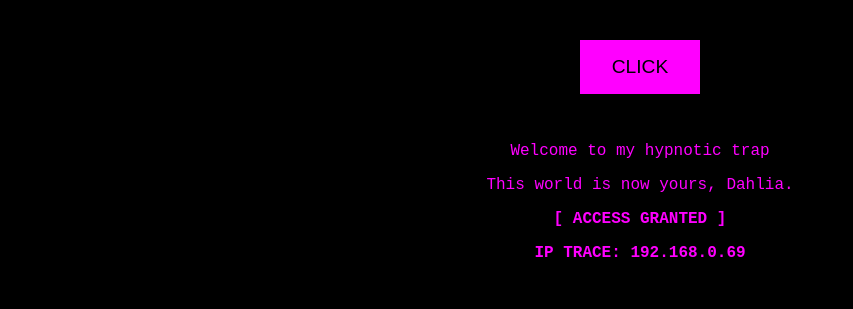
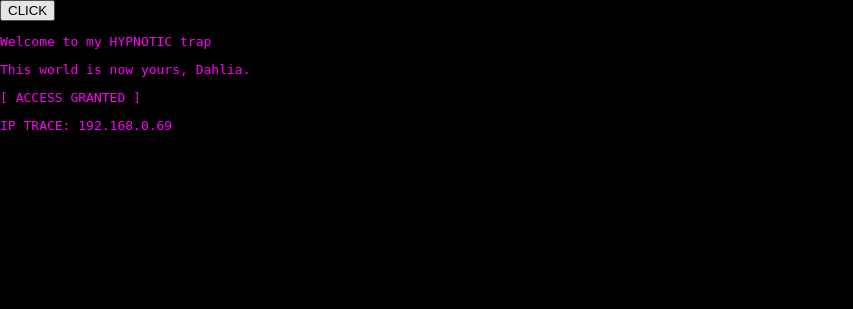
Before and after one commit to SpoilDahlia2d/dahliaware-webapp, a Flask app: page / in a window 1280 px wide. Shown: the top 309 px of the page, without its empty margins (0-853 px from the left). Run offline with Flask 3, Linux system fonts and the light colour scheme.

Commit message:
Update index.html

```diff
--- a/templates/index.html
+++ b/templates/index.html
@@ -4,59 +4,18 @@
   <meta charset="UTF-8" />
   <meta name="viewport" content="width=device-width, initial-scale=1.0" />
   <title>Dahlia Matrix</title>
-  <style>
-    body {
-      background-color: black;
-      color: #ff00ff; /* fuxia */
-      font-family: 'Courier New', monospace;
-      text-align: center;
-      padding: 2rem;
-    }
-
-    .matrix {
-      color: #ff00ff; /* matrix fuxia */
-      font-weight: bold;
-    }
-
-    .hidden {
-      display: none;
-    }
-
-    button {
-      background: #ff00ff;
-      color: black;
-      border: none;
-      padding: 1rem 2rem;
-      font-size: 1.2rem;
-      cursor: pointer;
-      margin-bottom: 2rem;
-      transition: background 0.3s;
-    }
-
-    button:hover {
-      background: #cc00cc;
-    }
-  </style>
+  <link rel="stylesheet" href="{{ url_for('static', filename='css/style.css') }}">
 </head>
 <body>
   <button onclick="activateMatrix()">CLICK</button>
 
   <div class="text-block">
-    <p>Welcome to my hypnotic trap</p>
+    <p>Welcome to my HYPNOTIC trap</p>
     <p>This world is now yours, Dahlia.</p>
     <p class="matrix">[ ACCESS GRANTED ]</p>
     <p class="matrix">IP TRACE: 192.168.0.69</p>
   </div>
 
-  <script>
-    function activateMatrix() {
-      // Nasconde tutti i <p> tranne quelli con la classe "matrix"
-      document.querySelectorAll('.text-block p').forEach(p => {
-        if (!p.classList.contains('matrix')) {
-          p.classList.add('hidden');
-        }
-      });
-    }
-  </script>
+  <script src="{{ url_for('static', filename='js/script.js') }}"></script>
 </body>
 </html>
```
